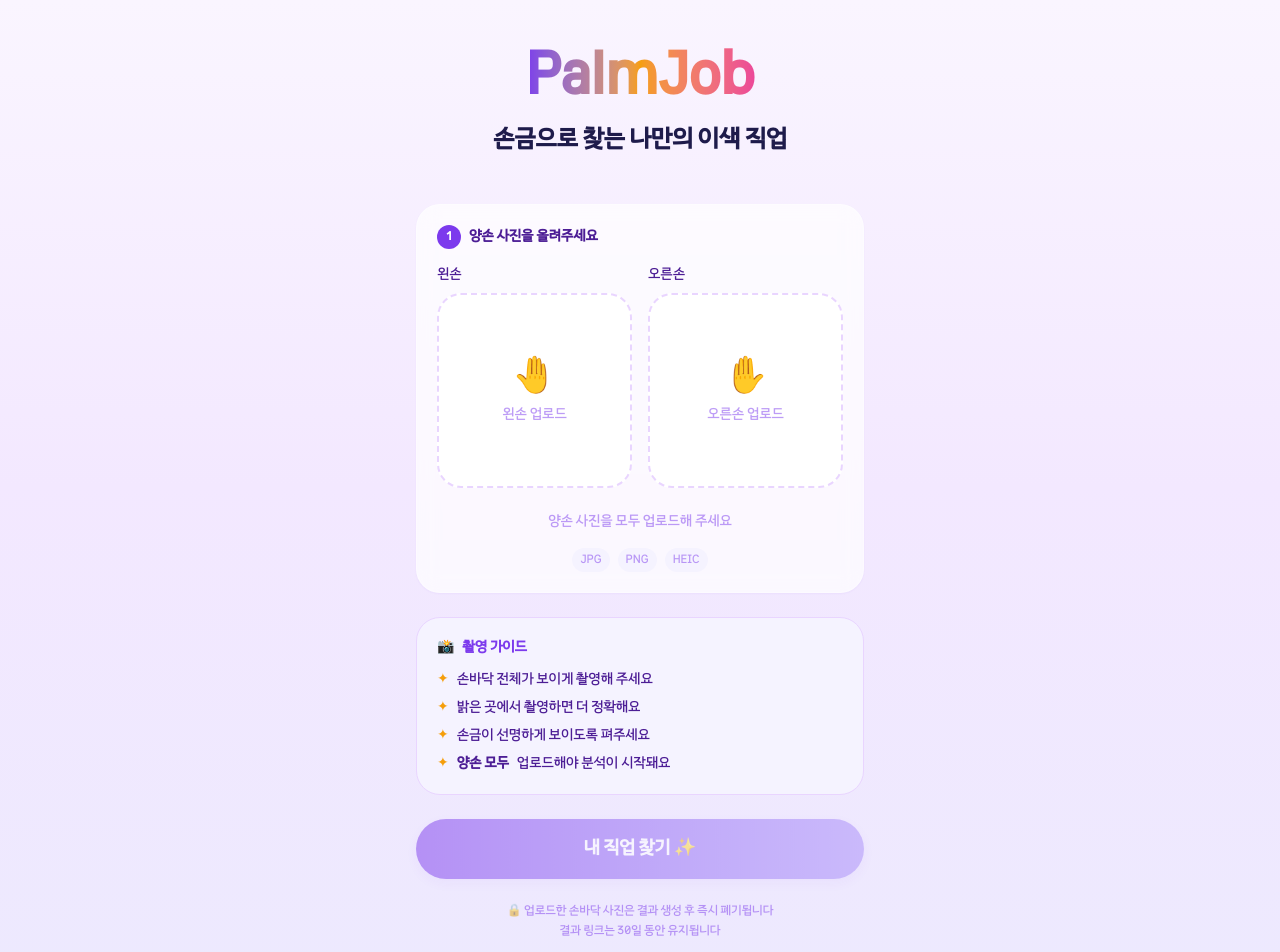
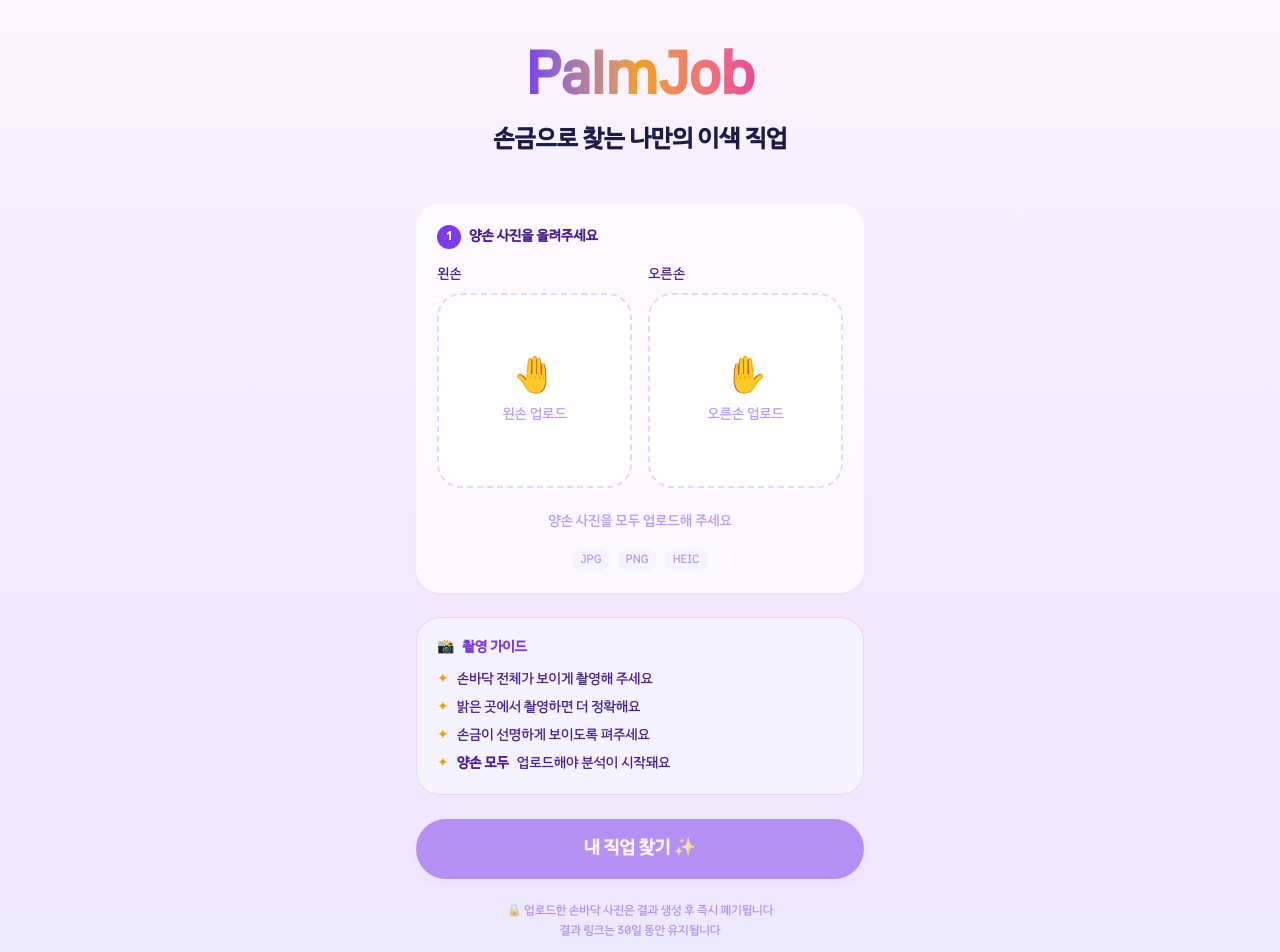
Before and after one commit to garyjeong/palmjob, a Next.js app: page / in a window 1280 px wide. Shown: the top 952 px of the page. Built offline with nearby package versions, Linux system fonts and the light colour scheme.

Commit message:
style: 내 직업 찾기 버튼 그라데이션 배경 제거
- primary variant 버튼의 그라데이션 배경을 단색으로 변경
- bg-gradient-to-r에서 bg-[var(--color-primary)]로 변경

```diff
--- a/src/components/atoms/Button.tsx
+++ b/src/components/atoms/Button.tsx
@@ -34,7 +34,7 @@ export const Button = forwardRef<HTMLButtonElement, ButtonProps>(
 
     const variants = {
       primary: `
-        bg-gradient-to-r from-[var(--color-primary)] to-[var(--color-primary-light)]
+        bg-[var(--color-primary)]
         text-white
         shadow-[var(--shadow-md)]
         hover:shadow-[var(--shadow-lg)] hover:brightness-110
```
